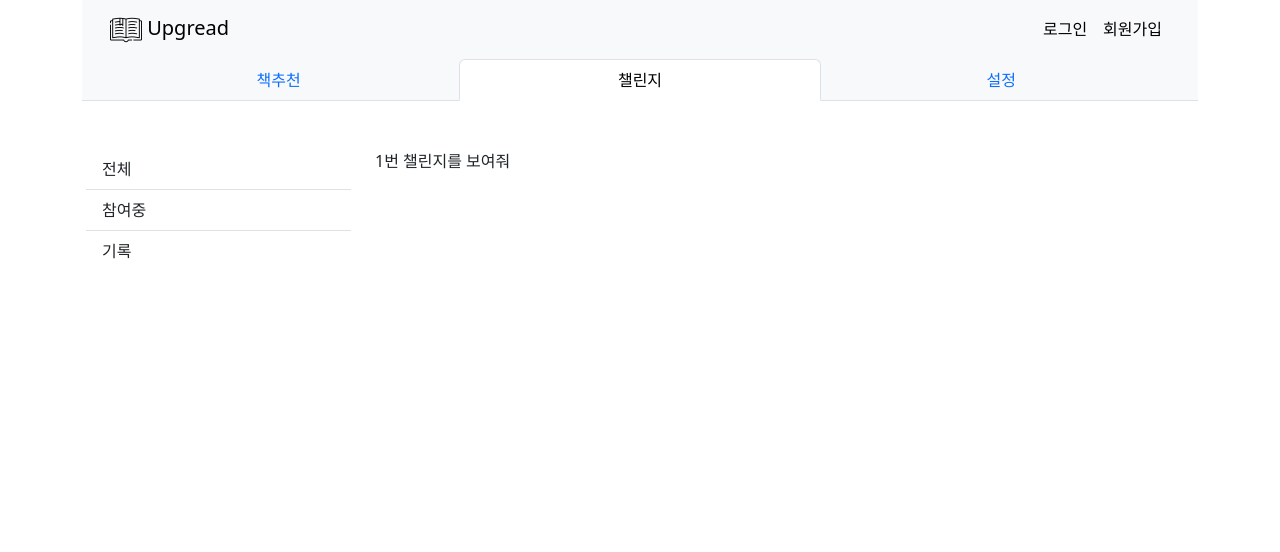
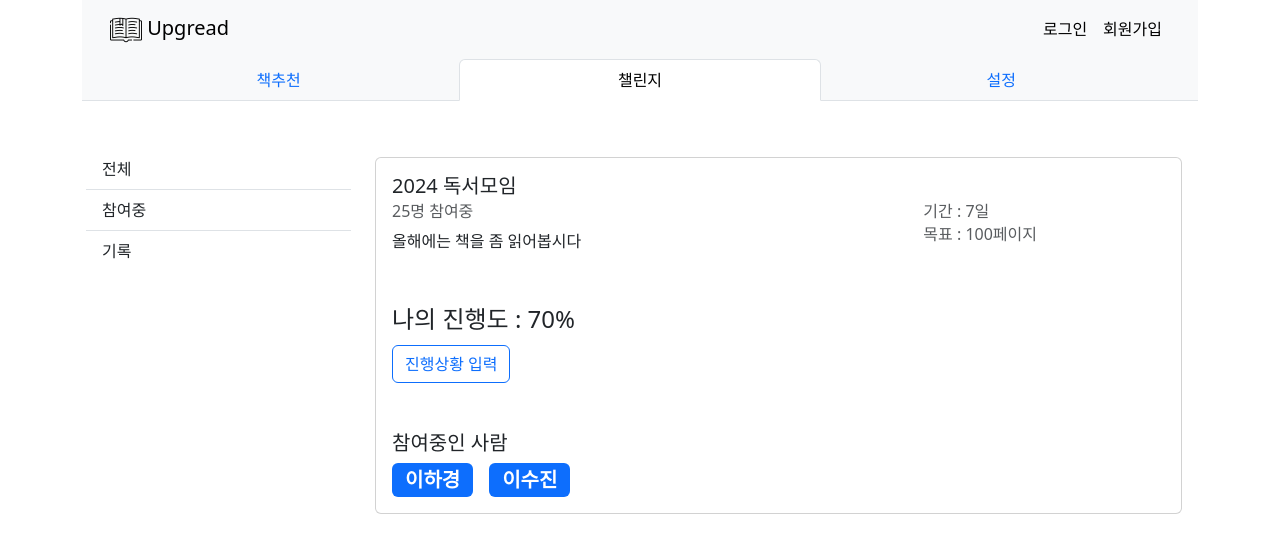
Before and after one commit to forever0801/upgread, a Vue app in the folder frontend/: page /challenge/1 in a window 1280 px wide. Shown: the top 552 px of the page. Built offline with nearby package versions, Linux system fonts and the light colour scheme.

Commit message:
feat: ì 챌린지 상세페이지

```diff
--- a/frontend/src/components/challenge/ChallengeCard.vue
+++ b/frontend/src/components/challenge/ChallengeCard.vue
@@ -1,5 +1,5 @@
 <template>
-  <div class="card my-2">
+  <router-link :to="{ name: 'challengeDetail', params: { id: 1 } }" class="card my-2" style="text-decoration: none">
     <div class="card-body">
       <h5 class="card-title">2024 독서모임</h5>
       <div class="row">
@@ -13,14 +13,13 @@
 
         </div>
       </div>
-      <a href="#" class="btn btn-primary mt-2">참여하기</a>
+      <button class="btn btn-primary mt-2" @click.stop.prevent="">참여하기</button>
     </div>
-  </div>
+  </router-link>
 </template>
 
 <script setup>
 </script>
 
 <style scoped>
-
 </style>
--- a/frontend/src/components/challenge/ChallengeDetail.vue
+++ b/frontend/src/components/challenge/ChallengeDetail.vue
@@ -1,14 +1,41 @@
 <template>
   <div>
-
-    {{ route.params.id }}번 챌린지를 보여줘
+    <div class="card my-2">
+      <div class="card-body">
+        <h5 class="card-title">2024 독서모임</h5>
+        <div class="row">
+          <div class="col-8">
+            <h6 class="card-subtitle mb-2 text-muted">25명 참여중</h6>
+            <p class="card-text">올해에는 책을 좀 읽어봅시다</p>
+          </div>
+          <div class="col-4">
+            <h6 class="card-subtitle mb-2 text-muted">기간 : 7일</h6>
+            <h6 class="card-subtitle mb-2 text-muted">목표 : 100페이지</h6>
+          </div>
+        </div>
+        <p class="card-text col-8 mt-5 mb-2 fs-4">나의 진행도 : 70%</p>
+        <p>
+          <button class="btn btn-outline-primary" type="button" data-bs-toggle="collapse" data-bs-target="#collapseExample" aria-expanded="false" aria-controls="collapseExample">
+            진행상황 입력
+          </button>
+        </p>
+        <div class="collapse" id="collapseExample">
+          <label for="progress" class="form-label">현재 진행상황 (페이지)</label>
+          <input type="number" class="form-control" id="progress" value="30">
+          <button class="btn btn-outline-primary my-2">저장하기</button>
+        </div>
+        <h5 class="card-title mt-5">참여중인 사람</h5>
+        <span class="badge bg-primary fs-5 me-3">이하경</span>
+        <span class="badge bg-primary fs-5">이수진</span>
+      </div>
+    </div>
   </div>
 </template>
 
 <script setup>
 import { useRoute } from 'vue-router';
 
-const route = useRoute()
+const route = useRoute();
 </script>
 
 <style scoped>
```
